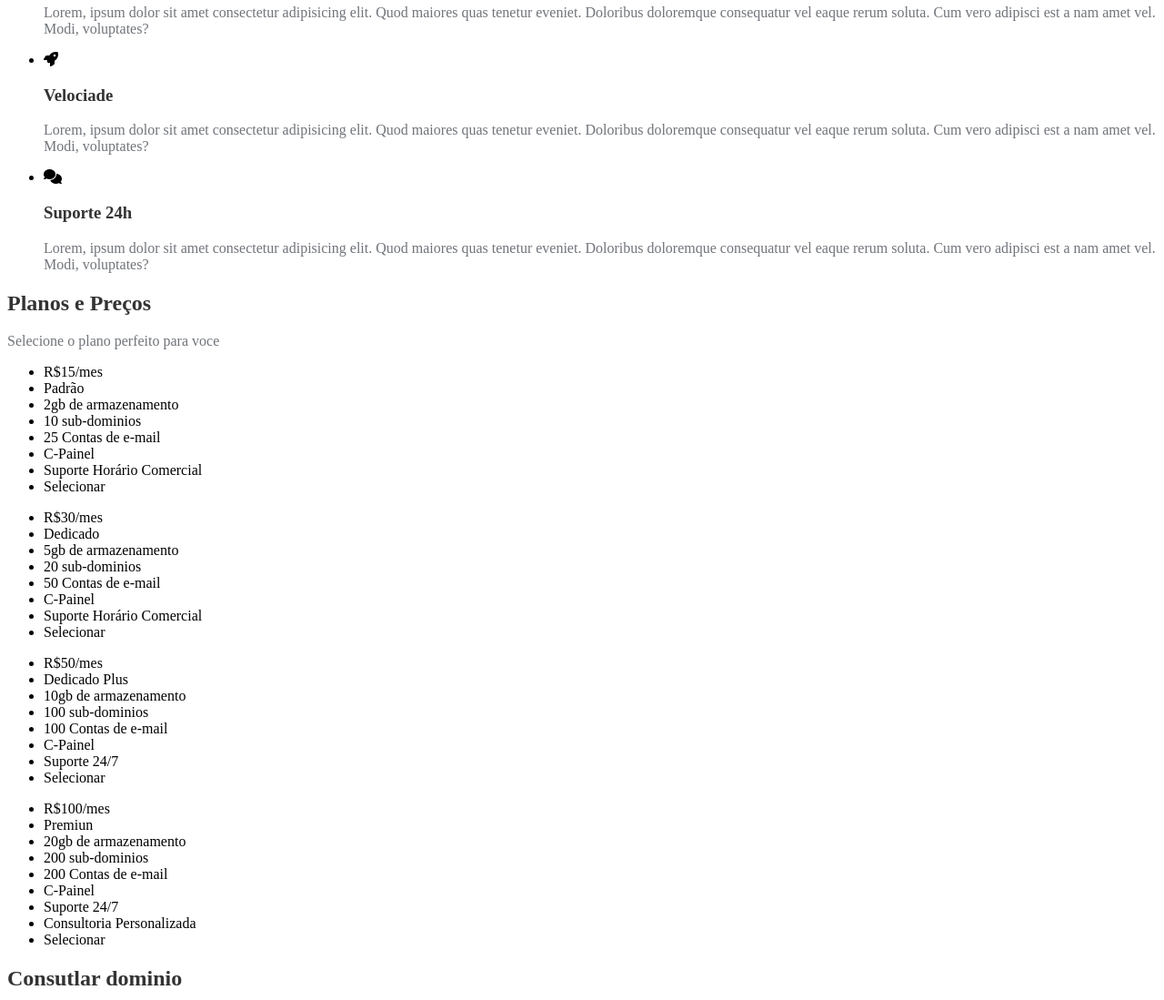
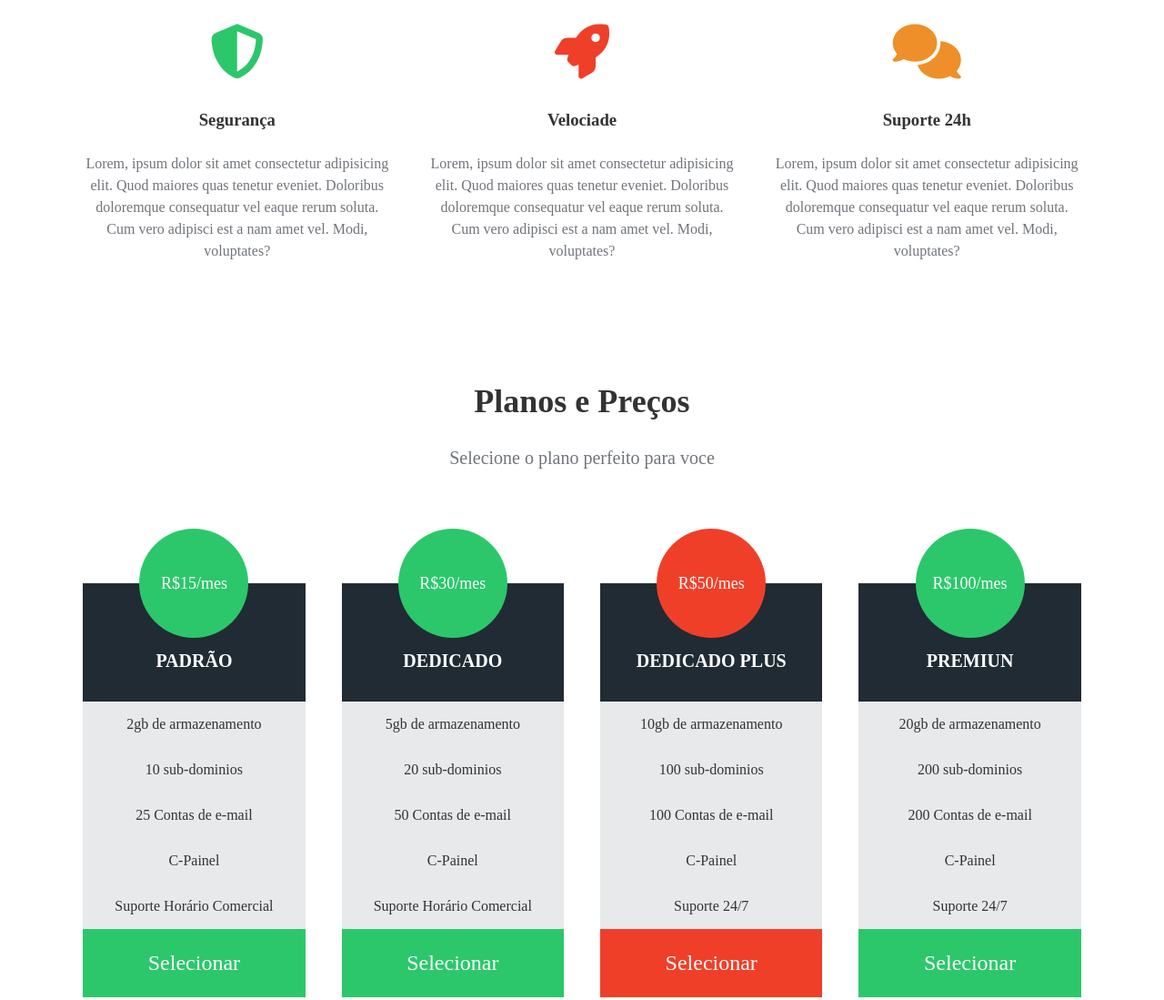
Before and after one commit to OsmarBaia/Hd-Host, a plain HTML site: page index.html in a window 1280 px wide. Shown: the part 700-1799 px from the top of the page at 91% size. Drawn offline with Linux system fonts and the light colour scheme.

Commit message:
Especialidade e Planos

```diff
--- a/assets/css/style.css
+++ b/assets/css/style.css
@@ -101,3 +101,143 @@ nav {
 .main-banner p {
     font-size: 32px;
 }
+
+
+/* Especialidades */
+
+.specialties-container {
+    padding: 5em 0;
+
+}
+
+.specialties-container ul {
+    display: flex;
+    width: 90%;
+    position: relative;
+    margin-left: auto;
+    margin-right: auto;
+
+    padding-left: 0;
+}
+
+.specialties-container ul li {
+    flex: 1 1 200px;
+    list-style: none;
+    text-align: center;
+    padding: 20px;
+
+}
+
+
+.fas {
+    font-size: 60px;
+    margin-bottom: 15px;
+}
+
+.fa-shield-alt {
+    color: #2cc76a;
+
+}
+
+.fa-rocket {
+    color: #ef3f29;
+}
+
+.fa-comments {
+    color: #ef8f29;
+}
+
+
+.specialties-container ul li h3 {
+    margin-bottom: 25px;
+}
+
+.specialties-container ul li p {
+    line-height: 24px;
+}
+
+/* preços */
+
+
+.pricing-container {
+    padding-bottom: 5em;
+    text-align: center;
+}
+
+.pricing-container h1 {
+    font-size: 36px;
+    margin-top: 0;
+}
+
+.pricing-container p {
+    font-size: 20px;
+}
+
+.plans-container {
+    display: flex;
+    justify-content: space-between;
+    margin-top: 50px;
+    width: 90%;
+    position: relative;
+    margin-left: auto;
+    margin-right: auto;
+}
+
+.plan {
+    flex: 1 1 200px;
+    max-width: 275px;
+    margin-left: 20px;
+    margin-right: 20px;
+}
+
+.plan ul {
+    padding: 0;
+}
+
+.plan li {
+    list-style: none;
+    height: 50px;
+    line-height: 50px;
+    background-color: #e8e9ea;
+    color: #333;
+}
+
+
+.plan .price {
+    width: 120px;
+    height: 120px;
+    border-radius: 50%;
+    background-color: #2cc76a;
+    color: #fff;
+    text-align: center;
+    line-height: 120px;
+    font-size: 18px;
+    position: relative;
+    margin-left: auto;
+    margin-right: auto;
+
+    margin-bottom: -60px;
+}
+
+.plan .plan-name {
+    text-transform: uppercase;
+    font-size: 20px;
+    font-weight: bold;
+    color: #fff;
+    background-color: #202b34;
+    padding-top: 60px;
+    padding-bottom: 20px;
+}
+
+.plan .plan-btn {
+    background-color: #2cc76a;
+    color: #fff;
+    font-size: 24px;
+    height: 75px;
+    line-height: 75px;
+    cursor: pointer;
+}
+
+.plan .recommended {
+    background-color: #ef3f29;
+}
--- a/index.html
+++ b/index.html
@@ -102,7 +102,6 @@
                                 <li>200 Contas de e-mail</li>
                                 <li>C-Painel</li>
                                 <li>Suporte 24/7</li>
-                                <li>Consultoria Personalizada</li>
                                 <li class="plan-btn">Selecionar</li>
                             </ul>
                         </div>
```
